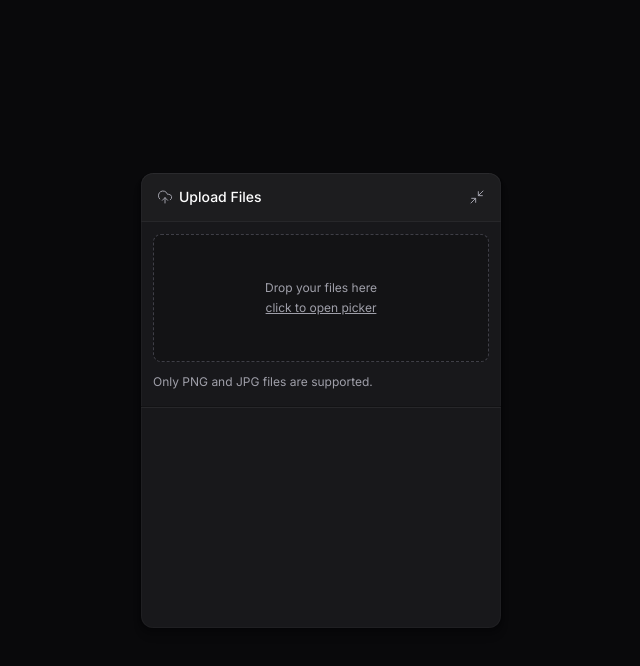
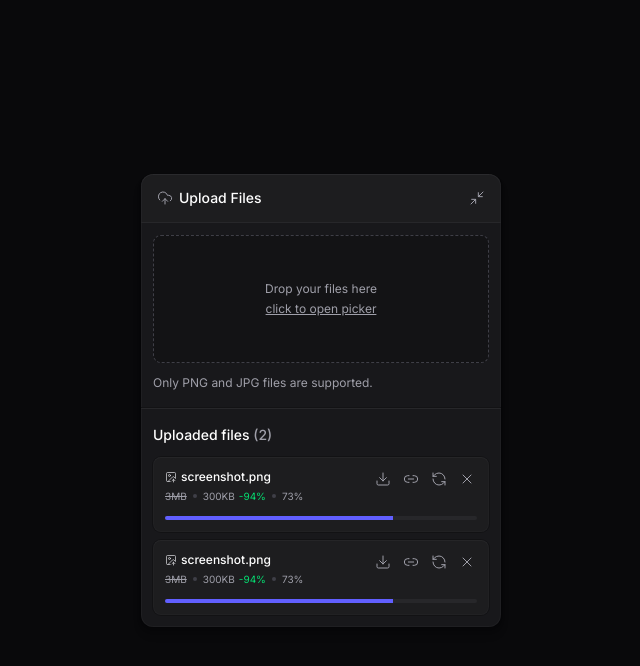
Before and after one commit to juanveronez/upload-client, a React (Vite) app: page / in a window 1280 px wide. Both pictures are taken after a click on the button "Upload Files". Shown: the top 666 px of the page, without its empty margins (319-959 px from the left). Built offline with nearby package versions, Linux system fonts and the light colour scheme.

Commit message:
feat: create initial upload list and items components styled

```diff
--- /dev/null
+++ b/src/components/upload-widget-upload-item.tsx
@@ -0,0 +1,53 @@
+import * as Progress from '@radix-ui/react-progress'
+import { Download, ImageUp, Link2, RefreshCcw, X } from "lucide-react";
+import { Button } from "./ui/button";
+
+export function UploadWidgetUploadItem() {
+  const progress = '73%'
+
+  return (
+    <div className="p-3 rounded-lg flex flex-col gap-3 shadow-shape-content bg-white/2 relative overflow-hidden">
+      <div className="flex flex-col gap-1">
+        <span className="text-xs font-medium flex items-center gap-1">
+          <ImageUp className="size-3 text-zinc-300" strokeWidth={1.5} />
+          <span>screenshot.png</span>
+        </span>
+
+        <span className="text-xxs text-zinc-400 flex gap-1.5 items-center">
+          <span className="line-through">3MB</span>
+          <div className="size-1 rounded-full bg-zinc-700"></div>
+          <span>
+            300KB
+            <span className="text-green-400 ml-1">-94%</span>
+          </span>
+          <div className="size-1 rounded-full bg-zinc-700"></div>
+          <span>{progress}</span>
+        </span>
+      </div>
+
+      <Progress.Root className='bg-zinc-800 rounded-full h-1 overflow-hidden'>
+        <Progress.Indicator className='bg-indigo-500 h-1' style={{ width: progress }} />
+      </Progress.Root>
+
+      <div className="absolute top-2.5 right-2.5 flex items-center gap-1">
+        <Button size="icon-sm">
+          <Download className="size-4" strokeWidth={1.5} />
+          <span className="sr-only">Download compressed image</span>
+        </Button>
+        <Button size="icon-sm">
+          <Link2 className="size-4" strokeWidth={1.5} />
+          <span className="sr-only">Copy remote URL</span>
+        </Button>
+        <Button size="icon-sm">
+          <RefreshCcw className="size-4" strokeWidth={1.5} />
+          <span className="sr-only">Retry upload</span>
+        </Button>
+        <Button size="icon-sm">
+          <X className="size-4" strokeWidth={1.5} />
+          <span className="sr-only">Cancel upload</span>
+        </Button>
+      </div>
+
+    </div>
+  )
+}
--- a/src/components/upload-widget-upload-list.tsx
+++ b/src/components/upload-widget-upload-list.tsx
@@ -1,3 +1,17 @@
+import { UploadWidgetUploadItem } from "./upload-widget-upload-item";
+
 export function UploadWidgetUploadList() {
-  return <div className="px-3 h-48" />
+  return (
+    <div className="px-3 flex flex-col gap-3">
+      <span className="text-sm font-medium">
+        Uploaded files{' '}
+        <span className="text-zinc-400">(2)</span>
+      </span>
+
+      <div className="space-y-2">
+        <UploadWidgetUploadItem />
+        <UploadWidgetUploadItem />
+      </div>
+    </div>
+  )
 }
--- a/src/style.css
+++ b/src/style.css
@@ -2,6 +2,7 @@
 
 @theme {
   --font-sans: Inter;
+  --text-xxs: 0.625rem;
 
   --shadow-shape: 0px 8px 8px rgba(0, 0, 0, 0.1), 0px 4px 4px rgba(0, 0, 0, 0.1), 0px 2px 2px rgba(0, 0, 0, 0.1), 0px 0px 0px 1px rgba(0, 0, 0, 0.1), inset 0px 0px 0px 1px rgba(255, 255, 255, 0.03), inset 0px 1px 0px rgba(255, 255, 255, 0.03);
   --shadow-shape-content: 0px 0px 0px 1px rgba(0, 0, 0, 0.25), inset 0px 1px 0px rgba(255, 255, 255, 0.02), inset 0px 0px 0px 1px rgba(255, 255, 255, 0.02);
```
